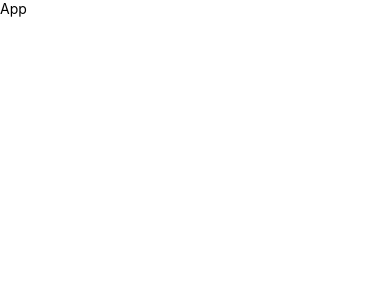
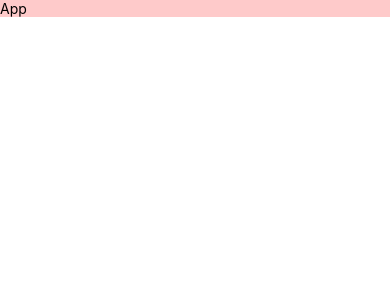
Before and after one commit to szhao23/AI-Image-Generator-React-Native, a React Native app in the folder code/src/ReactNativeAIGenerator/: screen / in a window 390 px wide. Shown: the top 300 px of the page. Built offline with nearby package versions, Linux system fonts and the light colour scheme.

Commit message:
Added React Native TailwindCSS

```diff
--- a/code/src/ReactNativeAIGenerator/App.js
+++ b/code/src/ReactNativeAIGenerator/App.js
@@ -1,10 +1,10 @@
-import {View, Text} from 'react-native';
+import {View, Text, SafeAreaView} from 'react-native';
 import React from 'react';
 
 export default function App() {
   return (
-    <View>
+    <SafeAreaView className="bg-red-200">
       <Text>App</Text>
-    </View>
+    </SafeAreaView>
   );
 }
--- a/code/src/ReactNativeAIGenerator/babel.config.js
+++ b/code/src/ReactNativeAIGenerator/babel.config.js
@@ -1,3 +1,4 @@
 module.exports = {
   presets: ['module:metro-react-native-babel-preset'],
+  plugins: ['nativewind/babel'],
 };
--- a/code/src/ReactNativeAIGenerator/package.json
+++ b/code/src/ReactNativeAIGenerator/package.json
@@ -10,8 +10,10 @@
     "test": "jest"
   },
   "dependencies": {
+    "nativewind": "^2.0.11",
     "react": "18.2.0",
-    "react-native": "0.72.7"
+    "react-native": "0.72.7",
+    "tailwindcss": "^3.4.0"
   },
   "devDependencies": {
     "@babel/core": "^7.20.0",
--- /dev/null
+++ b/code/src/ReactNativeAIGenerator/tailwind.config.js
@@ -0,0 +1,8 @@
+/** @type {import('tailwindcss').Config} */
+module.exports = {
+  content: ['./App.{js,jsx,ts,tsx}', './src/components/**/*.{js,jsx,ts,tsx}'],
+  theme: {
+    extend: {},
+  },
+  plugins: [],
+};
```
Also changed, not shown: 2 other files (tests, documents, lock files or other folders).
